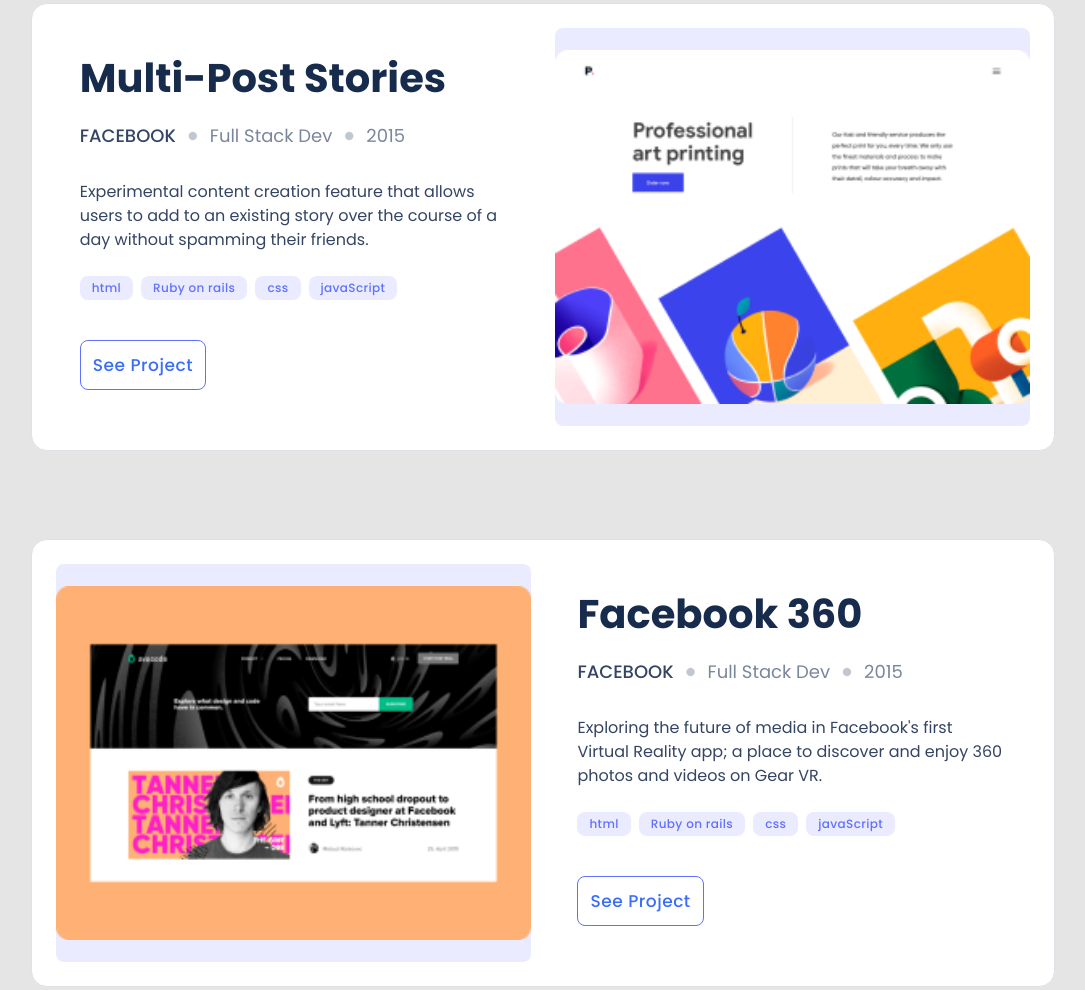
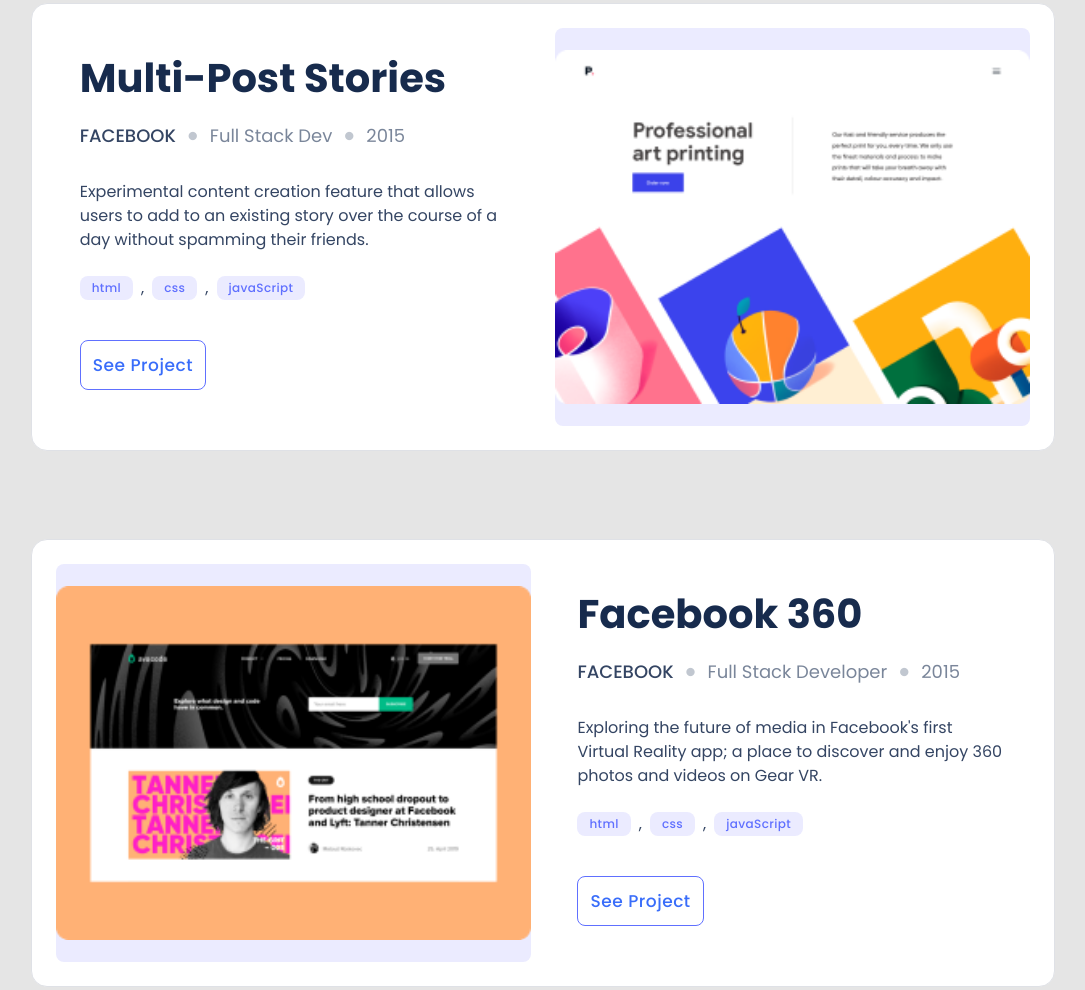
Before and after one commit to M0rrighan/Portfolio, a website: page index.html in a window 1280 px wide. Shown: the part 1575-2565 px from the top of the page, without its empty margins (97-1182 px from the left). Drawn offline with Linux system fonts and the light colour scheme.

Commit message:
Add function to dynamically create html for card

```diff
--- a/index.html
+++ b/index.html
@@ -82,7 +82,7 @@
 
     <section id="Portfolio" class="works_section">
       <!-- project 1 -->
-      <article class="df work_card gap12 bg_white">
+      <!-- <article class="df work_card gap12 bg_white">
         <div class="df img">
           <img src="img/snapshoot1.png" alt="project preview image" />
         </div>
@@ -109,9 +109,9 @@
             <a href="#Modal_1" class="btn action_btn enabled">See Project</a>
           </div>
         </div>
-      </article>
+      </article> -->
       <!-- project 2 -->
-      <article class="df work_card gap12 bg_white">
+      <!-- <article class="df work_card gap12 bg_white">
         <div class="df img">
           <img src="img/snapshoot2.png" alt="project preview image" />
         </div>
@@ -140,9 +140,9 @@
             <a href="#Modal_2" class="btn action_btn enabled">See Project</a>
           </div>
         </div>
-      </article>
+      </article> -->
       <!-- project 3 -->
-      <article class="df work_card gap12 bg_white">
+      <!-- <article class="df work_card gap12 bg_white">
         <div class="df img">
           <img src="img/snapshoot3.png" alt="project preview image" />
         </div>
@@ -171,9 +171,9 @@
             <a href="#" class="btn action_btn enabled">See Project</a>
           </div>
         </div>
-      </article>
+      </article> -->
       <!-- project 4 -->
-      <article class="df work_card gap12 bg_white">
+      <!-- <article class="df work_card gap12 bg_white">
         <div class="df img">
           <img src="img/snapshoot4.png" alt="project preview image" />
         </div>
@@ -202,7 +202,7 @@
             <a href="#" class="btn action_btn enabled">See Project</a>
           </div>
         </div>
-      </article>
+      </article> -->
     </section>
 
     <div id="Modal_1" class="modal">
@@ -409,6 +409,7 @@
   <div class="overlay"></div>
   <script src="./js/menu.js"></script>
   <script src="./js/toggleModals.js"></script>
+  <script src="./js/insertions.js"></script>
 </body>
 
 </html>
--- a/js/insertions.js
+++ b/js/insertions.js
@@ -104,3 +104,40 @@
     soureUrl: 'mpStories.html',
   },
 ];
+
+const portfolioContainer = document.getElementById('Portfolio');
+
+function createCard(object, index) {
+  let article = document.createElement('article');
+  article.classList.add('df', 'work_card', 'gap12', 'bg_white')
+  article.innerHTML = `<div class="df img">
+<img src="${object.image.imageUrl}" alt="${object.image.imageAlt}" />
+</div>
+<div class="df card_details">
+  <div class="df project_details_wrapper">
+    <h3 class="project_title neutral_b">${object.title}</h3>
+    <ul class="df project_details gap12">
+      <li title="client" class="project_info_txt upper neutral_n">${object.details.client}</li>
+      <li><i class="material-icons small light_grey">circle</i></li>
+      <li title="role" class="project_info_txt dark_grey">${object.details.role}</li>
+      <li><i class="material-icons small light_grey">circle</i></li>
+      <li title="year" class="project_info_txt dark_grey">${object.details.year}</li>
+    </ul>
+  </div>
+  <p class="descriptive_txt fs_15 neutral_n">
+   ${object.shortDescription}
+  </p>
+  <ul class="df tags">
+  ${object.technologies.map((tech) => `<li class="btn tag_btn">
+  ${tech}</li>`)}
+  </ul>
+  <div class="df action">
+    <a href="#Modal_${index + 1}" class="btn action_btn enabled">See Project</a>
+  </div>
+</div>`
+return article;
+}
+
+projects.forEach(project => {
+  portfolioContainer.appendChild(createCard(project, 0));
+});
```
